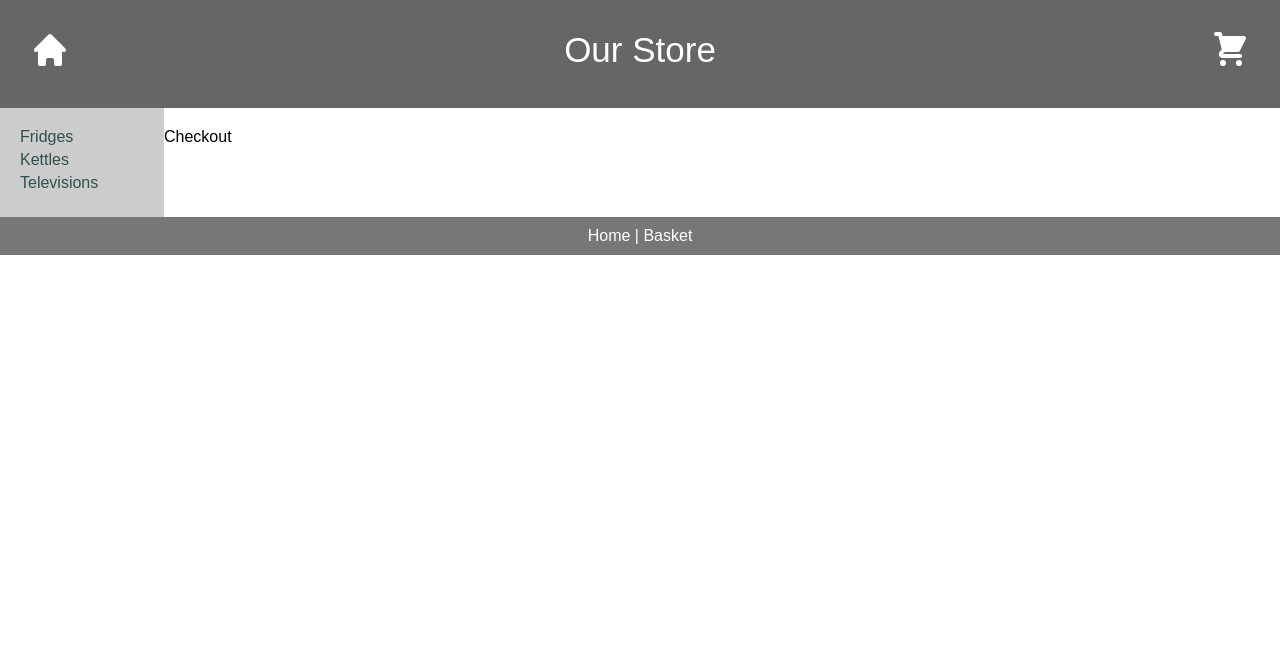
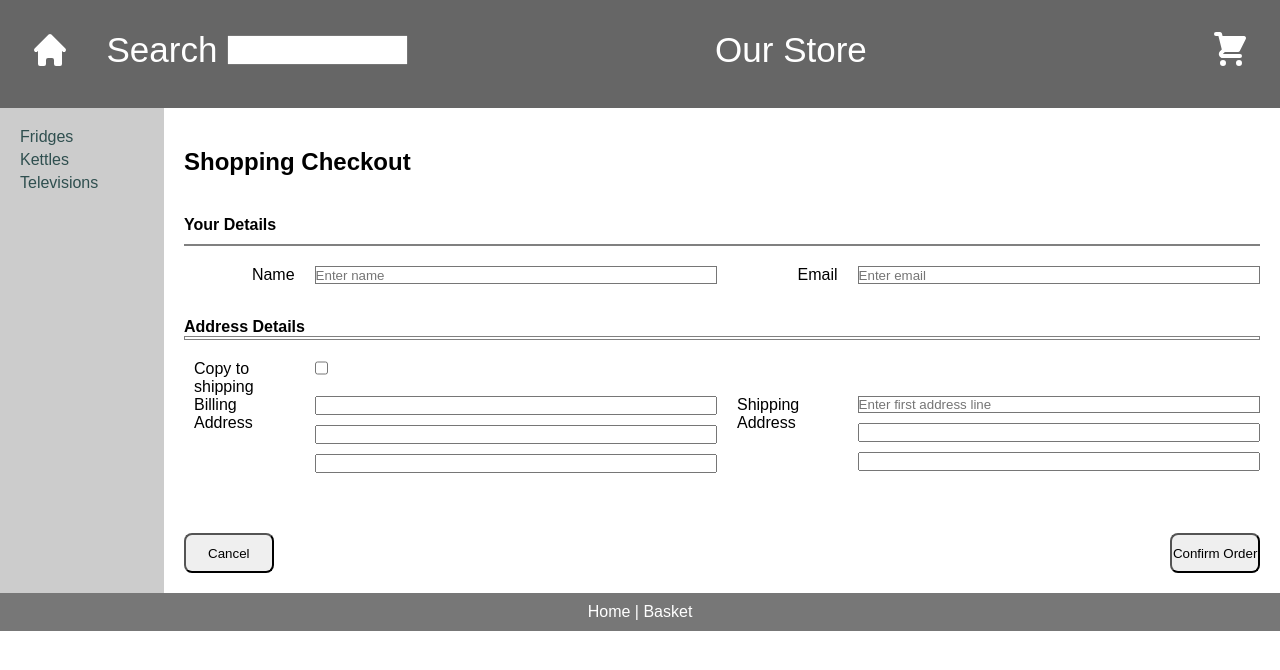
Before and after one commit to rikita0514/e-shop-prototype, a React (Create React App) app: page /checkout in a window 1280 px wide. Shown: the top 670 px of the page. Built offline with nearby package versions, Linux system fonts and the light colour scheme; data requests are answered from the project's data file.

Commit message:
search+checkout+orderconfirm edit

```diff
--- a/src/App.css
+++ b/src/App.css
@@ -21,7 +21,7 @@ header {
   font-size: 35px;
   color: white;
   display: grid;
-  grid-template-columns: 0.1fr 1fr 0.1fr;
+  grid-template-columns: 0.1fr 0.1fr 1fr 0.1fr;
 }
 
 header a {
--- a/src/App.js
+++ b/src/App.js
@@ -11,6 +11,8 @@ import Checkout from './components/checkout';
 import Category from './components/category';
 import Layout from './components/layout';
 import Home from './components/home';
+import OrderConfirmation from './components/orderconfirmation';
+import SearchResults from './components/searchResults';
 
 function App() {
   const [categories, setCategories] = useState({
@@ -41,6 +43,8 @@ function App() {
                 <Route index element={<Home />} />
                 <Route path="basket" element={<Basket />} />
                 <Route path="checkout" element={<Checkout />} />
+                <Route path="orderconfirmation" element={<OrderConfirmation />} />
+                <Route path="search" element={<SearchResults />} />
                 <Route
                     path="products/:productId"
                     element={<ProductDetail />}
--- a/src/components/checkout.js
+++ b/src/components/checkout.js
@@ -1,9 +1,156 @@
-import React from 'react'
+import React from 'react';
+
+import styled from 'styled-components';
+
+import { useNavigate } from 'react-router-dom';
 
 const Checkout  = () => {
+  const navigate = useNavigate();
+
+  const confirmOrder = (ev) => {
+    navigate('/orderconfirmation');
+  };
   return (
-    <div> Checkout </div>
-  )
-}
+    <form>
+            <CheckoutContainer>
+                {/* Row 1 */}
+                <CheckoutTitle>Shopping Checkout</CheckoutTitle>
 
-export default Checkout
+                {/* Row 4 */}
+                <CheckoutHeader>
+                    <h4>Your Details</h4>
+                </CheckoutHeader>
+
+                {/* Row 5 */}
+                <CheckoutHeaderLine />
+
+                {/* Row 6 */}
+                <CheckoutTable>
+                    <CheckoutFormLabel>Name</CheckoutFormLabel>
+                    <CheckoutInput
+                        type="text"
+                        name="name"
+                        placeholder="Enter name"
+                    />
+                    <CheckoutFormLabel>Email</CheckoutFormLabel>
+                    <CheckoutInput
+                        type="text"
+                        name="email"
+                        placeholder="Enter email"
+                    />
+                </CheckoutTable>
+
+                {/* Row 7 */}
+                <CheckoutHeader>
+                    <h4>Address Details</h4>
+                </CheckoutHeader>
+
+                {/* Row 8 */}
+                <CheckoutHeaderLine />
+
+                {/* Row 9 */}
+                <CheckoutTable>
+                    <CheckoutFormLabel>Copy to shipping</CheckoutFormLabel>
+                    <CheckoutFormCheckbox type="checkbox" />
+                    <CheckoutFormLabel>Billing Address</CheckoutFormLabel>
+                    <CheckoutAddress>
+                        <input type="text" name="billingAddress1"/>
+                        <input type="text" name="billingAddress2" />
+                        <input type="text" name="billingCity" />
+                    </CheckoutAddress>
+                    <CheckoutFormLabel>Shipping Address</CheckoutFormLabel>
+                    <CheckoutAddress>
+                        <CheckoutInput
+                            type="text"
+                            name="shippingAddress1"
+                            placeholder="Enter first address line"
+                        />
+                        <input type="text" name="shippingAddress2" />
+                        <input type="text" name="shippingCity" />
+                    </CheckoutAddress>
+                </CheckoutTable>
+
+                <CancelButton onClick={() => navigate("/basket")}>
+                    Cancel
+                </CancelButton>
+
+                <CheckoutButton onClick={confirmOrder}>
+                    Confirm Order
+                </CheckoutButton>
+            </CheckoutContainer>
+        </form>
+  );
+};
+
+export default Checkout;
+
+const CheckoutContainer = styled.div`
+    display: grid;
+    padding: 20px;
+    grid-template-rows: 0.25fr 1fr 0.25fr 0.25fr 0.25fr 0.5fr;
+    grid-template-columns: 0.1fr 1fr 0.1fr;
+`;
+const CheckoutTable = styled.div`
+    grid-column: 1 / span 3;
+    display: grid;
+    grid-template-rows: 0.25fr 0.25fr 0.25fr 0.25fr;
+    grid-template-columns: 0.1fr 0.4fr 0.1fr 0.4fr;
+    column-gap: 20px;
+    padding-left: 10px;
+`;
+
+const CheckoutHeader = styled.div`
+    grid-column: 1 / span 3;
+    padding-top: 20px;
+`;
+const CheckoutHeaderLine = styled.hr`
+    grid-column: 1 / span 3;
+    margin-bottom: 20px;
+    border: 1px solid gray;
+`;
+const CheckoutTitle = styled.h2`
+    grid-column: 1 / span 2;
+    padding-bottom: 20px;
+`;
+
+const CheckoutAddress = styled.div`
+    display: grid;
+
+    grid-template-rows: 0.25fr 0.25fr 0.25fr 0.25fr;
+    grid-template-columns: 1fr;
+    grid-row-gap: 10px;
+`;
+
+const CheckoutFormLabel = styled.label`
+    justify-self: end;
+`;
+
+const CheckoutInput = styled.input`
+    border-width: 1px;
+    border-style: solid;
+
+    ${(props) =>
+        props.invalid &&
+        `
+        border-color: red;
+        border-width: 3px;
+    `}
+`;
+
+const CheckoutFormCheckbox = styled.input`
+    grid-column: 2 / span 3;
+    justify-self: start;
+    margin-bottom: 20px;
+`;
+
+const CheckoutButton = styled.button`
+    border-radius: 8px;
+    height: 40px;
+    grid-column: 3;
+`;
+
+const CancelButton = styled.button`
+    border-radius: 8px;
+    height: 40px;
+    grid-column: 1;
+`;
--- a/src/components/layout.js
+++ b/src/components/layout.js
@@ -1,7 +1,10 @@
 import React from 'react'
 
 import { Link, Outlet } from 'react-router-dom';
+
 import { HomeIcon, CartIcon } from './icons';
+
+import Search from './search';
 
 const Layout = ({categories}) => {
     const renderCategories = () => {
@@ -18,6 +21,8 @@ const Layout = ({categories}) => {
           <div id='headerHomeIcon'>
             <Link to='/'><HomeIcon width={40} /></Link>
           </div>
+          <Search />
+
           <div id="headerTitle">Our Store</div>
           <div id='headerCartIcon'>
             <Link to='/basket'><CartIcon width={40} /></Link>
--- /dev/null
+++ b/src/components/orderconfirmation.js
@@ -0,0 +1,12 @@
+import React from 'react'
+
+const OrderConfirmation = () => {
+  return (
+    <div>
+      <div>OrderConfirmation</div>
+      <p>Thanks for placing an Order</p>
+    </div>
+  )
+}
+
+export default OrderConfirmation;
--- /dev/null
+++ b/src/components/search.js
@@ -0,0 +1,19 @@
+import React from 'react';
+
+import { useNavigate } from 'react-router-dom';
+
+const Search = () => {
+    const navigate = useNavigate();
+
+    const handleChange = ev => {
+        navigate('/search?s=' + ev.target.value)
+    }
+  return (
+    <div id='search'>
+        <label>Search</label>
+        <input type='text' name='search' onChange={handleChange} />
+    </div>
+  )
+}
+
+export default Search
--- /dev/null
+++ b/src/components/searchResults.js
@@ -0,0 +1,43 @@
+import React from 'react'
+
+import { useSearchParams } from 'react-router-dom';
+
+import { getProductByQuery } from '../fetcher';
+
+import CategoryProduct from './categoryProduct';
+
+
+const SearchResults = () => {
+  const [products, setProducts] = React.useState({
+    errorMessage: "",
+    data: [],
+});
+const [searchParams] = useSearchParams();
+const query = searchParams.get('s');
+
+React.useEffect(() => {
+  const fetchData = async () => {
+      const responseObject = await getProductByQuery(query);
+      setProducts(responseObject);
+  }
+  fetchData();
+}, [query]);
+
+const renderProducts = () => {
+  return products.data.map((p) => (
+      <CategoryProduct key={p.id} {...p}>
+          {p.title}
+      </CategoryProduct>
+  ));
+};
+
+  return (
+    <div>
+            {products.errorMessage &&
+                <div>Error: {products.errorMessage}</div>}
+            {products.data && renderProducts()}
+        </div>
+  )
+}
+
+export default SearchResults
--- a/src/contexts/cartContext.js
+++ b/src/contexts/cartContext.js
@@ -4,7 +4,9 @@ import { CartReducer } from "./cartReducer";
 
 export const CartContext = createContext();
 
-const initialState = { cartItems: []}
+const Storage = sessionStorage.getItem('cart')?JSON.parse(sessionStorage.getItem('cart')) : [];
+
+const initialState = { cartItems: Storage}
 
 const CartContextProvider = ({children}) => {
     const [state, dispatch] = useReducer(CartReducer, initialState);
--- a/src/contexts/cartReducer.js
+++ b/src/contexts/cartReducer.js
@@ -4,34 +4,37 @@ const Storage = (cartItems) => {
 
 export const CartReducer = (state, action) => {
 
-    let index= -1;
-    if(action.payload)
+  let index = -1;
+  if (action.payload)
     index = state.cartItems.findIndex(x => x.id === action.payload.id);
 
   let newItems = [...state.cartItems];
 
-    switch (action.type){
+  switch (action.type) {
     case "ADD":
     case "INCQTY":
-
-            if(index === -1) {
-                newItems.push({...action.payload, quantity: 1});
+      if (index === -1) {
+        //state.cartItems.push({ ...action.payload, quantity: 1 }); // BAD WAY
+        newItems.push({ ...action.payload, quantity: 1 }); // GOOD WAY
       }
-            else{
+      else {
         newItems[index].quantity++;
+        //state.cartItems[index].quantity++;
       }
       break;
 
     case "REMOVE":
-            if(index > -1) {
-                newItems = state.cartItems.filter(x => x.id !== action.payload.id);
+      if (index > -1) {
+        //state.cartItems.splice(index, 1); // BAD WAY
+        newItems = state.cartItems.filter(x => x.id !== action.payload.id); // GOOD WAY
       }
       break;
 
     case "DECQTY":
-            if(index > -1){
+      if (index > -1) {
         if (newItems[index].quantity > 1)
           newItems[index].quantity--;
+        //state.cartItems[index].quantity--;
       }
       break;
 
@@ -40,11 +43,11 @@ export const CartReducer = (state, action) => {
       break;
 
     default:
-
   }
 
   state.cartItems = newItems;
   Storage(newItems);
 
   return state;
+
 }
--- a/src/fetcher.js
+++ b/src/fetcher.js
@@ -32,3 +32,7 @@ export const getProducts = id => {
 export const getProductById = id => {
     return fetcher('/products/' + id);
 }
+
+export const getProductByQuery = query => {
+    return fetcher('/products?q=' + query);
+}
```
Lines whose indentation alone changed are shown as unchanged.
